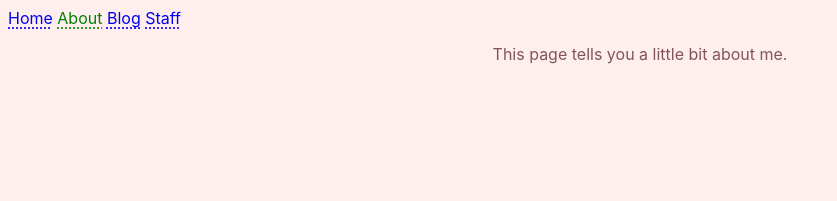
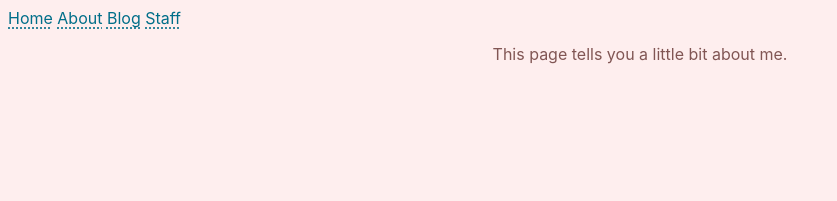
Before and after one commit to gusbmurphy/my-site, a Jekyll site: the page built from about.markdown, in a window 1280 px wide. Shown: the top 201 px of the page, without its empty margins (0-837 px from the left). Built offline with Jekyll 4.4.1, drawn with Linux system fonts in a browser that asks for light colours.

Commit message:
Add more link styling

```diff
--- a/_sass/main.scss
+++ b/_sass/main.scss
@@ -7,7 +7,7 @@ body {
   display: flex;
   flex-direction: column;
   justify-content: center;
-  background-color: #FEEEEE;
+  background-color: #feeeee;
   color: #815654;
   font-family: -apple-system, BlinkMacSystemFont, Segoe UI, Roboto, Oxygen,
     Ubuntu, Cantarell, Fira Sans, Droid Sans, Helvetica Neue, sans-serif;
@@ -25,6 +25,26 @@ h6 {
 a {
   text-decoration-style: dotted;
   text-underline-position: under;
+}
+
+a:link {
+  color: #006e89;
+}
+
+a:visited {
+  color: #90437a;
+}
+
+a:focus {
+  color: #007652;
+}
+
+a:hover {
+  color: #007652;
+}
+
+a:active {
+  color: #954d00;
 }
 
 .current {
```
